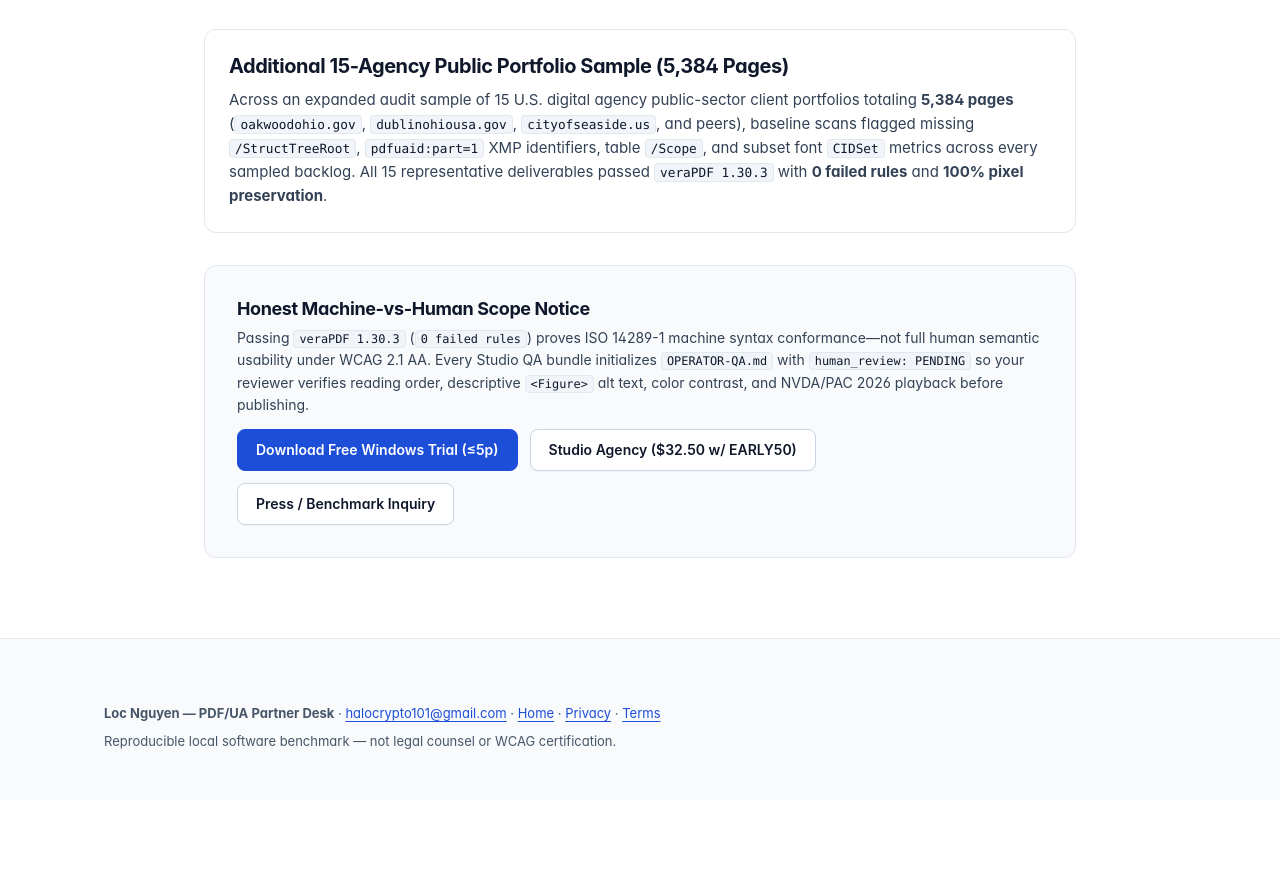
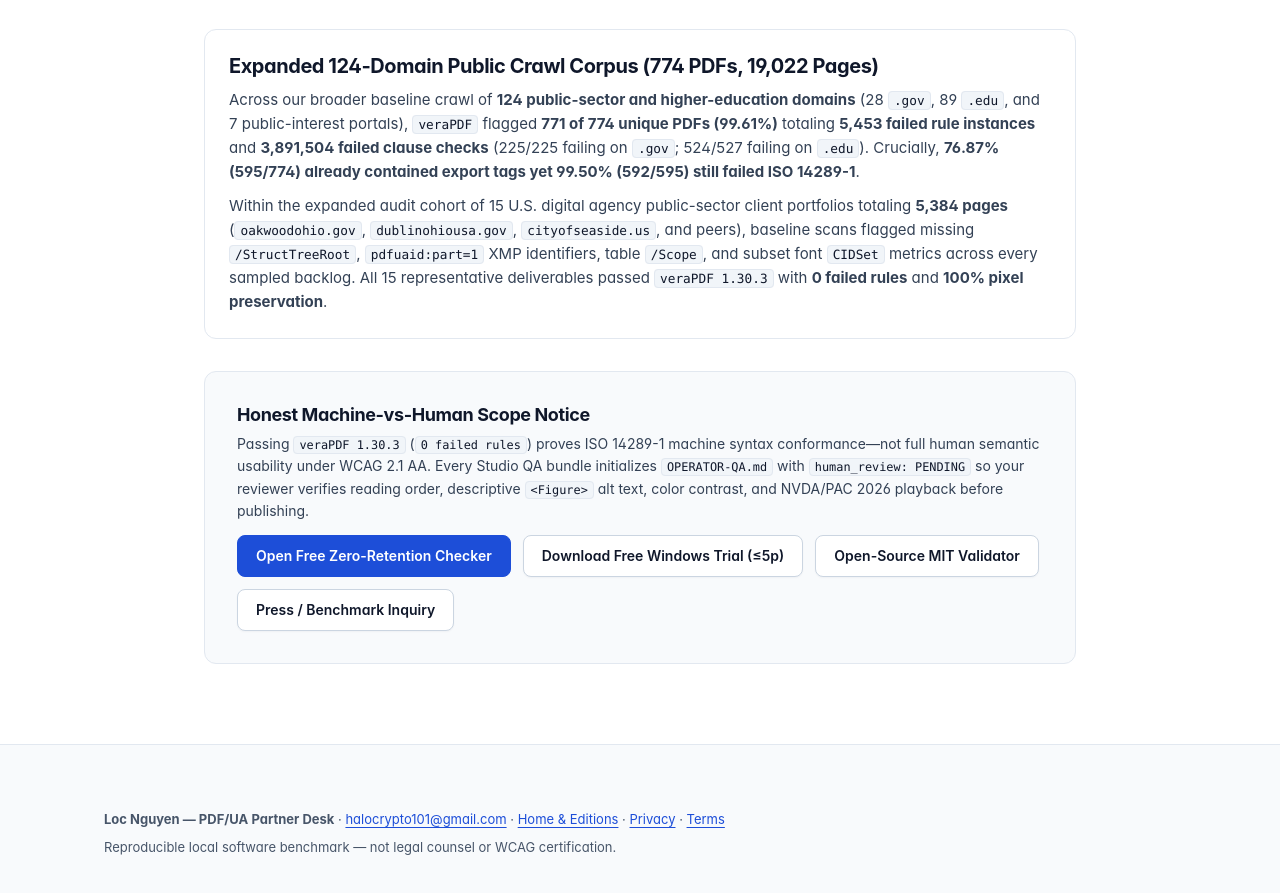
Before and after one commit to hadesloc/pdfua-partner-desk, a plain HTML site: page benchmark-report-2026/index.html in a window 1280 px wide. Shown: the part 1181-2074 px from the top of the page. Before the commit the page ends 1981 px from the top, so only its background shows below. Drawn offline with Linux system fonts and the light colour scheme.

Commit message:
Remove Gumroad checkout CTAs from benchmark-report-2026 and add 774-PDF corpus summary

```diff
--- a/benchmark-report-2026/index.html
+++ b/benchmark-report-2026/index.html
@@ -32,9 +32,9 @@
       <h1>2026 In-the-Wild PDF Accessibility Benchmark: 31 Real Public PDFs, 228 Pages</h1>
       <p class="hero-lead">Measured across real U.S. municipal portals (<code>.gov</code>), higher-education handbooks (<code>.edu</code>), interactive AcroForms, scanned city ordinances, and EU hardware datasheets using deterministic local auto-tagging (<code>pdfa11y</code>) and <code>veraPDF 1.30.3</code>.</p>
       <div class="cta-group">
-        <a class="btn btn-primary" href="https://github.com/hadesloc/pdfua-partner-desk/releases/download/v1.6.1/PDFAccessibilityStudio-Setup-1.6.1.exe" target="_blank" rel="noopener">Try Studio v1.6.1 Free (&le;5p)</a>
-        <a class="btn btn-secondary" href="../#free-checker">Run Free Online Validator</a>
-        <a class="btn btn-secondary" href="https://pdfuapartnerdesk.gumroad.com/l/pdfua-express-5-pages/EARLY50?wanted=true" target="_blank" rel="noopener">Solo License ($9.50 w/ EARLY50)</a>
+        <a class="btn btn-primary" href="../#free-checker">Run Free Online Validator</a>
+        <a class="btn btn-secondary" href="https://github.com/hadesloc/pdfua-ada-checker" target="_blank" rel="noopener">MIT Checker CLI (GitHub)</a>
+        <a class="btn btn-secondary" href="https://github.com/hadesloc/pdfua-partner-desk/releases/download/v1.6.1/PDFAccessibilityStudio-Setup-1.6.1.exe" target="_blank" rel="noopener">Try Studio v1.6.1 Free (&le;5p)</a>
       </div>
     </div>
   </section>
@@ -90,16 +90,18 @@
       </div>
 
       <div class="card" style="margin-bottom:var(--sp-5);">
-        <h2 style="font-size:1.25rem; margin-bottom:10px;">Additional 15-Agency Public Portfolio Sample (5,384 Pages)</h2>
-        <p style="font-size:0.9375rem;">Across an expanded audit sample of 15 U.S. digital agency public-sector client portfolios totaling <strong>5,384 pages</strong> (<code>oakwoodohio.gov</code>, <code>dublinohiousa.gov</code>, <code>cityofseaside.us</code>, and peers), baseline scans flagged missing <code>/StructTreeRoot</code>, <code>pdfuaid:part=1</code> XMP identifiers, table <code>/Scope</code>, and subset font <code>CIDSet</code> metrics across every sampled backlog. All 15 representative deliverables passed <code>veraPDF 1.30.3</code> with <strong>0 failed rules</strong> and <strong>100% pixel preservation</strong>.</p>
+        <h2 style="font-size:1.25rem; margin-bottom:10px;">Expanded 124-Domain Public Crawl Corpus (774 PDFs, 19,022 Pages)</h2>
+        <p style="font-size:0.9375rem; margin-bottom:10px;">Across our broader baseline crawl of <strong>124 public-sector and higher-education domains</strong> (28 <code>.gov</code>, 89 <code>.edu</code>, and 7 public-interest portals), <code>veraPDF</code> flagged <strong>771 of 774 unique PDFs (99.61%)</strong> totaling <strong>5,453 failed rule instances</strong> and <strong>3,891,504 failed clause checks</strong> (225/225 failing on <code>.gov</code>; 524/527 failing on <code>.edu</code>). Crucially, <strong>76.87% (595/774) already contained export tags yet 99.50% (592/595) still failed ISO 14289-1</strong>.</p>
+        <p style="font-size:0.9375rem;">Within the expanded audit cohort of 15 U.S. digital agency public-sector client portfolios totaling <strong>5,384 pages</strong> (<code>oakwoodohio.gov</code>, <code>dublinohiousa.gov</code>, <code>cityofseaside.us</code>, and peers), baseline scans flagged missing <code>/StructTreeRoot</code>, <code>pdfuaid:part=1</code> XMP identifiers, table <code>/Scope</code>, and subset font <code>CIDSet</code> metrics across every sampled backlog. All 15 representative deliverables passed <code>veraPDF 1.30.3</code> with <strong>0 failed rules</strong> and <strong>100% pixel preservation</strong>.</p>
       </div>
 
       <div class="callout-panel">
         <h2 style="font-size:1.125rem; margin-bottom:8px;">Honest Machine-vs-Human Scope Notice</h2>
         <p style="font-size:0.875rem; margin-bottom:12px;">Passing <code>veraPDF 1.30.3</code> (<code>0 failed rules</code>) proves ISO 14289-1 machine syntax conformance—not full human semantic usability under WCAG 2.1 AA. Every Studio QA bundle initializes <code>OPERATOR-QA.md</code> with <code>human_review: PENDING</code> so your reviewer verifies reading order, descriptive <code>&lt;Figure&gt;</code> alt text, color contrast, and NVDA/PAC 2026 playback before publishing.</p>
         <div class="cta-group">
-          <a class="btn btn-primary" href="https://github.com/hadesloc/pdfua-partner-desk/releases/download/v1.6.1/PDFAccessibilityStudio-Setup-1.6.1.exe" target="_blank" rel="noopener">Download Free Windows Trial (&le;5p)</a>
-          <a class="btn btn-secondary" href="https://pdfuapartnerdesk.gumroad.com/l/pdfua-remediation-12-pages/EARLY50?wanted=true" target="_blank" rel="noopener">Studio Agency ($32.50 w/ EARLY50)</a>
+          <a class="btn btn-primary" href="../#free-checker">Open Free Zero-Retention Checker</a>
+          <a class="btn btn-secondary" href="https://github.com/hadesloc/pdfua-partner-desk/releases/download/v1.6.1/PDFAccessibilityStudio-Setup-1.6.1.exe" target="_blank" rel="noopener">Download Free Windows Trial (&le;5p)</a>
+          <a class="btn btn-secondary" href="https://github.com/hadesloc/pdfua-ada-checker" target="_blank" rel="noopener">Open-Source MIT Validator</a>
           <a class="btn btn-secondary" href="mailto:halocrypto101@gmail.com">Press / Benchmark Inquiry</a>
         </div>
       </div>
@@ -110,12 +112,11 @@
 <footer class="site-footer">
   <div class="container">
     <div class="footer-bottom" style="border-top:0; padding-top:0;">
-      <span><strong>Loc Nguyen — PDF/UA Partner Desk</strong> &middot; <a href="mailto:halocrypto101@gmail.com">halocrypto101@gmail.com</a> &middot; <a href="../">Home</a> &middot; <a href="../privacy/">Privacy</a> &middot; <a href="../terms/">Terms</a></span>
+      <span><strong>Loc Nguyen — PDF/UA Partner Desk</strong> &middot; <a href="mailto:halocrypto101@gmail.com">halocrypto101@gmail.com</a> &middot; <a href="../">Home &amp; Editions</a> &middot; <a href="../privacy/">Privacy</a> &middot; <a href="../terms/">Terms</a></span>
       <span>Reproducible local software benchmark — not legal counsel or WCAG certification.</span>
     </div>
   </div>
 </footer>
 <script src="../assets/site.js"></script>
-<script src="https://gumroad.com/js/gumroad.js" defer></script>
 </body>
 </html>
```
